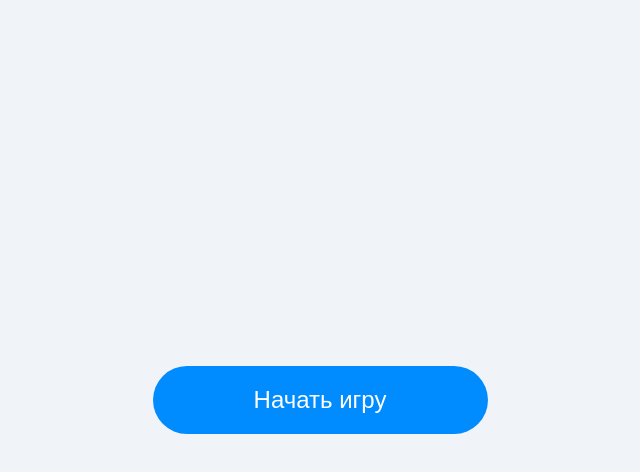
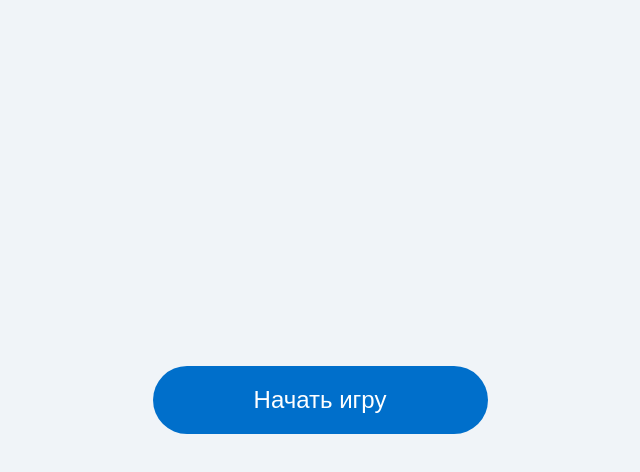
Before and after one commit to lina-jet/purple-vue, a Vue app in the folder words/: page / in a window 1280 px wide. In both pictures the pointer is over the button "Начать игру". Shown: the top 472 px of the page, without its empty margins (320-960 px from the left). Built offline with nearby package versions, Linux system fonts and the light colour scheme.

Commit message:
add hover and active

```diff
--- a/words/src/components/Button.vue
+++ b/words/src/components/Button.vue
@@ -16,5 +16,9 @@
     border: none;
     background-color: var(--color-accent);
     min-width: 335px;
+
+    &:hover, &:active {
+        background-color: var(--color-accent-hover);
+    }
 }
 </style>
```
